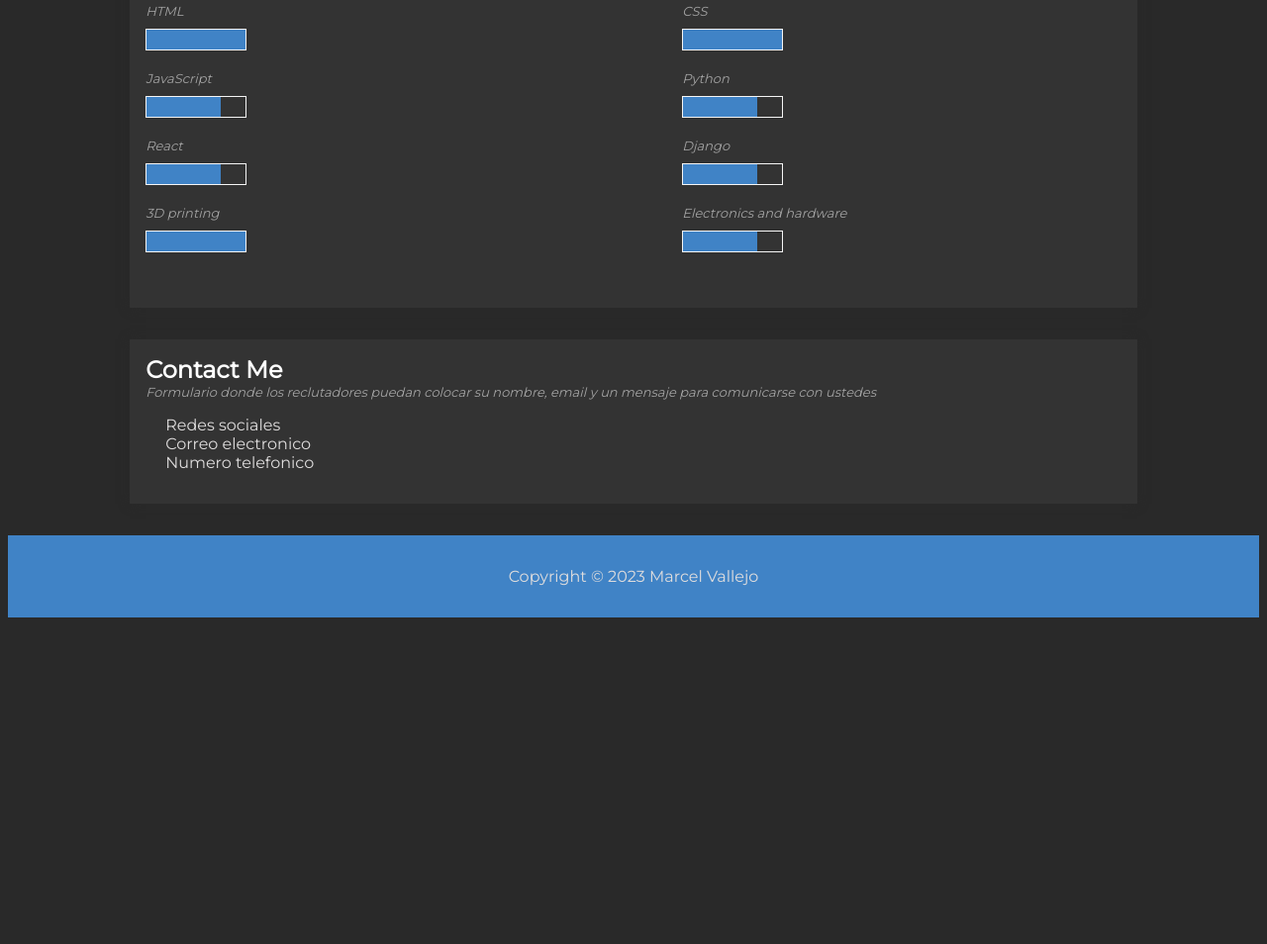
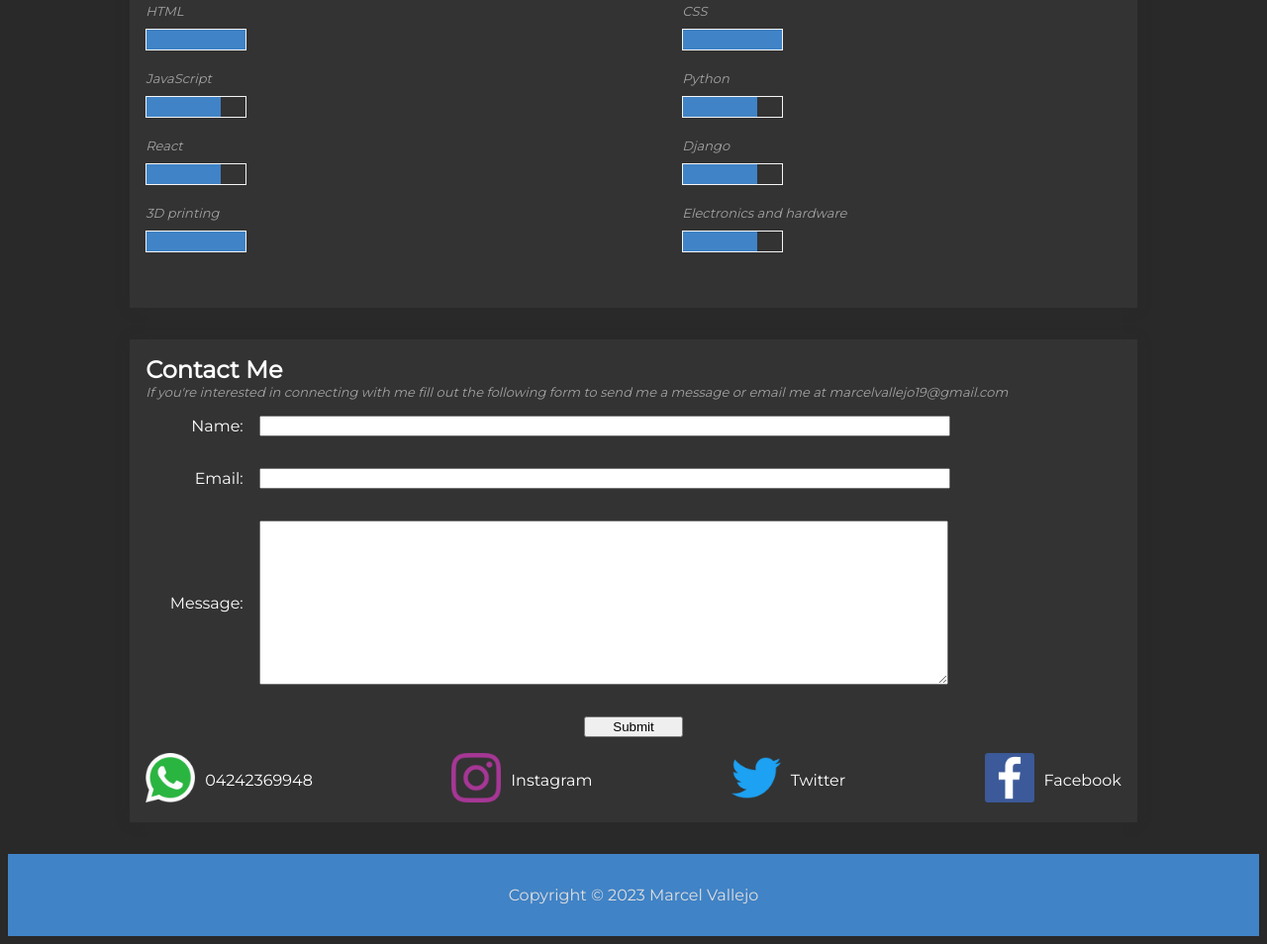
Before and after one commit to cheloficial/MicroProyecto1, a plain HTML site: page index.html in a window 1280 px wide. Shown: the part 3303-4257 px from the top of the page at 99% size. Before the commit the page ends 3935 px from the top, so only its background shows below. Drawn offline with Linux system fonts and the light colour scheme.

Commit message:
finished requirements still need to improve

```diff
--- a/index.html
+++ b/index.html
@@ -248,12 +248,52 @@
 
       <section id="contactme">
         <h2>Contact Me</h2>
-        <h3>Formulario donde los reclutadores puedan colocar su nombre, email y un mensaje para comunicarse con ustedes</h3>
-        <ul>
-          <li>Redes sociales</li>
-          <li>Correo electronico</li>
-          <li>Numero telefonico</li>
-        </ul>
+        <h3>If you're interested in connecting with me fill out the following form to send me a message
+            or email me at marcelvallejo19@gmail.com
+        </h3>
+        <form id="contact-form">
+            <div class="form-group">
+                <label for="name">Name:</label>
+                <input type="text" id="name" name="name">
+              </div>
+              <div class="form-group">
+                <label for="email">Email:</label>
+                <input type="text" id="email" name="email">
+              </div>
+              <div class="form-group">
+                <label for="message">Message:</label>
+                <textarea id="message" name="message"></textarea>
+              </div>
+              <button type="submit">Submit</button>
+          </form>
+          <div class="container">
+            <div class="social-media-container">
+                <a class="social-media-link" href="https://wa.me/584242369948">
+                  <img class="social-media-icon" src="img/whatsapp-logo-2449.png" alt="WhatsApp Icon">
+                </a>
+                <a class="social-media-link" href="https://wa.me/584242369948"  target="_blank">04242369948</a>
+              </div>
+            <div class="social-media-container">
+              <a class="social-media-link" href="https://instagram.com/marcel.va?igshid=YmMyMTA2M2Y=">
+                <img class="social-media-icon" src="img/instagram-logo-2433.png" alt="Instagram Icon">
+              </a>
+              <a class="social-media-link" href="https://instagram.com/marcel.va?igshid=YmMyMTA2M2Y=" target="_blank">Instagram</a>
+            </div>
+            <div class="social-media-container">
+              <a class="social-media-link" href="https://www.twitter.com">
+                <img class="social-media-icon" src="img/twitter-logo-2429.png" alt="Twitter Icon">
+              </a>
+              <a class="social-media-link" href="https://www.twitter.com" target="_blank">Twitter</a>
+            </div>
+            <div class="social-media-container">
+              <a class="social-media-link" href="https://www.facebook.com">
+                <img class="social-media-icon" src="img/facebook-logo-2428.png" alt="Facebook Icon">
+              </a>
+              <a class="social-media-link" href="https://www.facebook.com"  target="_blank">Facebook</a>
+            </div>
+
+          </div>
+
       </section>
     </main>
 
--- a/main.js
+++ b/main.js
@@ -130,3 +130,38 @@ fetch('skills.json')
     document.querySelector('.skill-column:first-child').innerHTML = skillsHTML1;
     document.querySelector('.skill-column:last-child').innerHTML = skillsHTML2;
   });
+
+//CONTACTME
+const form = document.querySelector("#contact-form");
+const nameInput = document.querySelector("#name");
+const emailInput = document.querySelector("#email");
+const messageInput = document.querySelector("#message");
+
+form.addEventListener("submit", e => {
+  e.preventDefault();
+
+  const name = nameInput.value;
+  const email = emailInput.value;
+  const message = messageInput.value;
+
+  if (!name || !email || !message) {
+    alert('All fields are required.');
+    return;
+  }
+
+  if (/[^a-zA-Z ]/.test(name)) {
+    alert("Name cannot contain special characters.");
+    return;
+  }
+
+  if (!/^\w+([\.-]?\w+)*@\w+([\.-]?\w+)*(\.\w{2,3})+$/.test(email)) {
+    alert("Email is invalid.");
+    return;
+  }
+  if (message.length > 250) {
+    alert("Message cannot be longer than 250 words.");
+    return;
+  }
+
+  alert(`Your request has been sent\nName: ${name}\nEmail: ${email}\nMessage: ${message}`);
+});
--- a/styles.css
+++ b/styles.css
@@ -245,3 +245,63 @@ footer {
     height: 100%;
     background-color:  rgb(64, 131, 198);
   }
+
+  /* CONTACTME */
+  #contact-form {
+    display: flex;
+    flex-direction: column;
+    align-items: center;
+  }
+
+  #contact-form > * {
+    margin: 1rem 0;
+  }
+
+  #contact-form .form-group {
+    display: flex;
+    align-items: center;
+    width: 100%;
+  }
+
+  #contact-form label {
+    width: 10%;
+    text-align: right;
+    padding-right: 1rem;
+    color: white;
+  }
+
+  #contact-form input[type="text"],
+  #contact-form input[type="email"] {
+    width: 70%;
+  }
+
+  #contact-form textarea {
+    width: 70%;
+    height: 10rem;
+  }
+
+  #contact-form button[type="submit"] {
+    width: 100px;
+  }
+
+  .container {
+    display: flex;
+    justify-content: space-between;
+    width: 100%;
+  }
+
+  .social-media-container {
+    display: flex;
+    align-items: center;
+  }
+
+  .social-media-icon {
+    width: 50px;
+    height: 50px;
+    margin-right: 10px;
+  }
+
+  .social-media-link {
+    text-decoration: none;
+    color: white;
+  }
```
Also changed, not shown: img/facebook-logo-2428.png (added), img/instagram-logo-2433.png (added), img/twitter-logo-2429.png (added), img/whatsapp-logo-2449.png (added).
